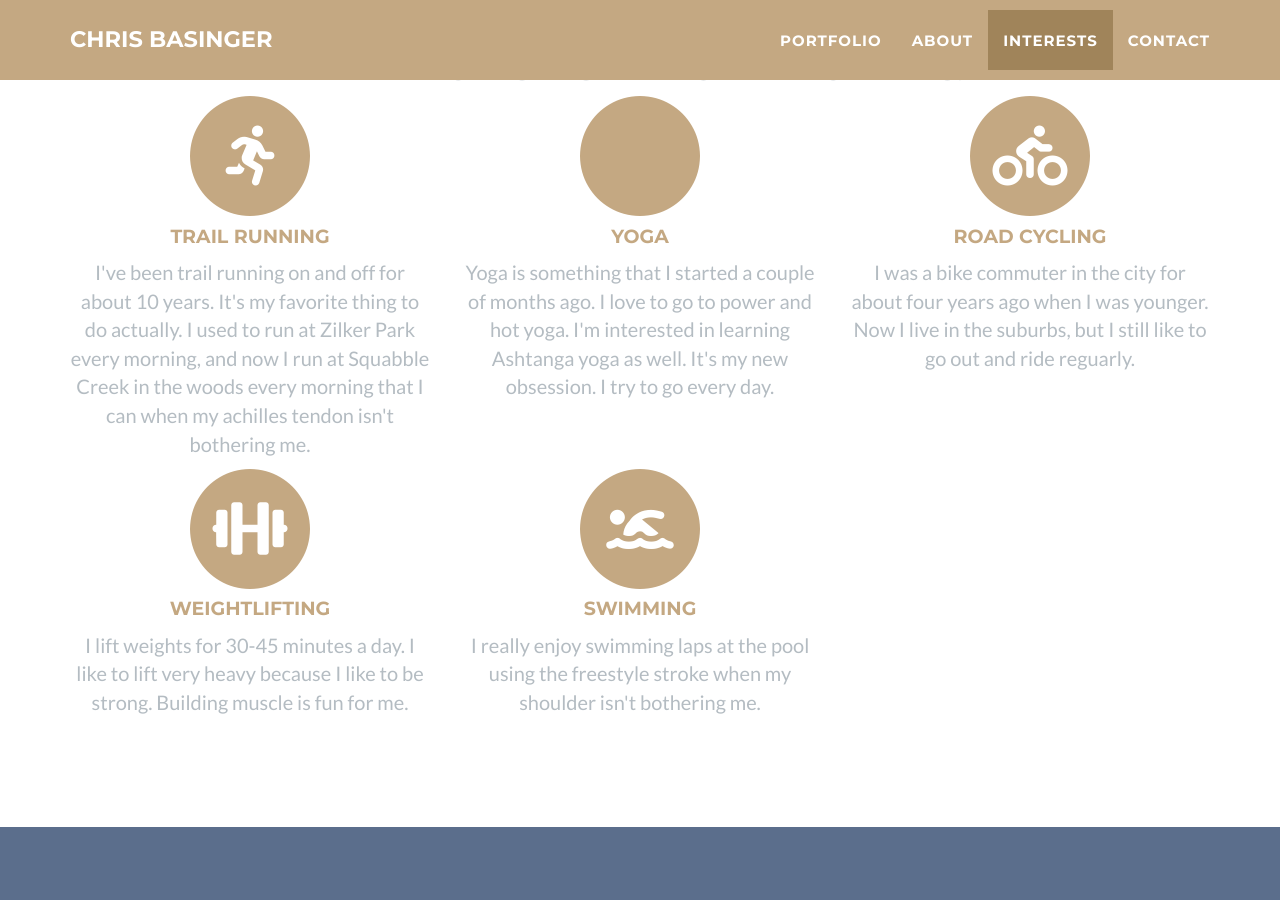
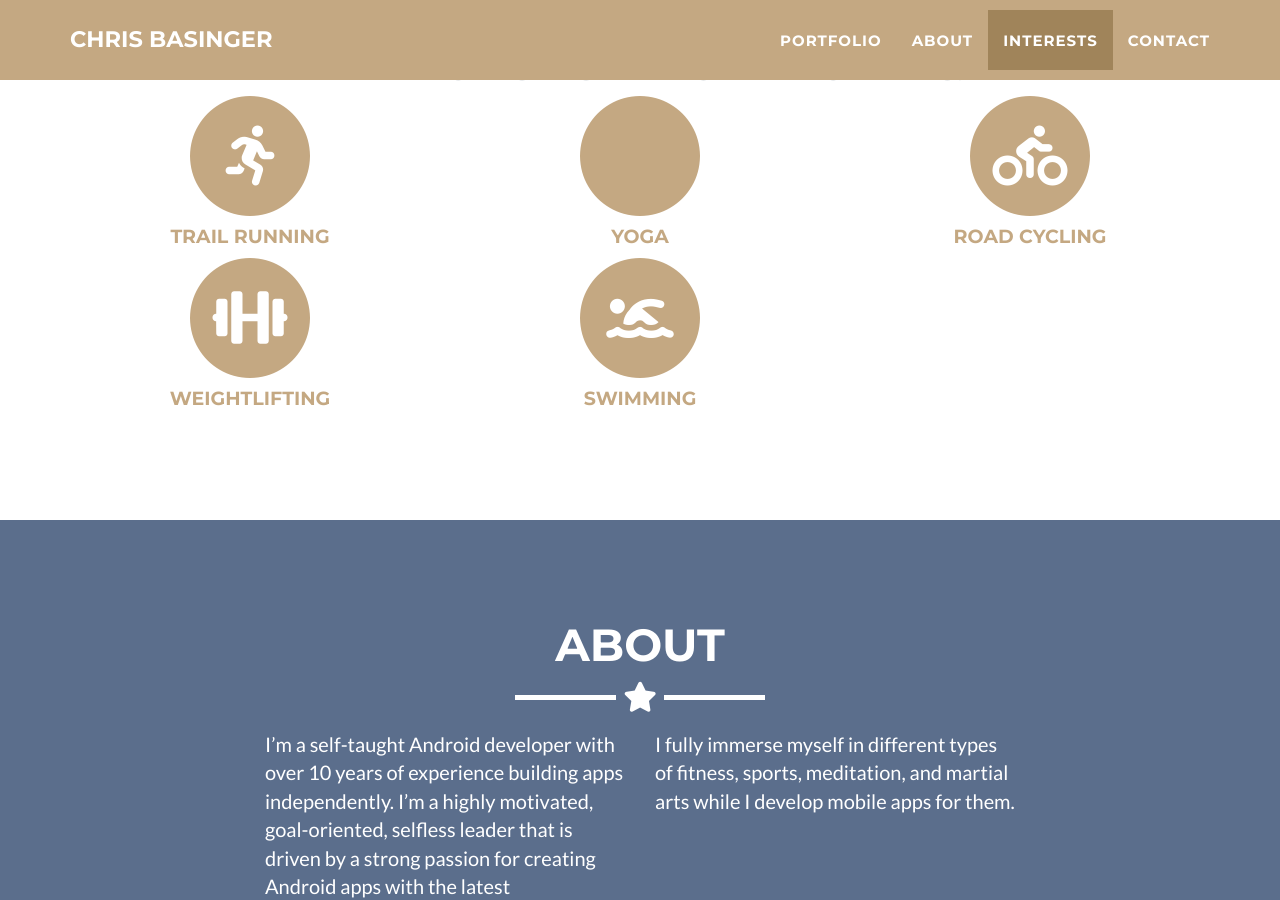
Before and after one commit to zerochancelabs/zerochancelabs.github.io, a Jekyll site: the page built from _posts/2014-07-18-project-1.markdown, in a window 1280 px wide and 900 px high, scrolled down 1785 px. Built offline with Jekyll 4.4.1, drawn with Linux system fonts in a browser that asks for light colours.

Commit message:
edit interests

```diff
--- a/_includes/interests.html
+++ b/_includes/interests.html
@@ -12,7 +12,6 @@
           <i class="fas fa-running fa-stack-1x fa-inverse"></i>
         </span>
                 <h4 class="my-3">Trail Running</h4>
-                <p class="text-muted">I've been trail running on and off for about 10 years. It's my favorite thing to do actually. I used to run at Zilker Park every morning, and now I run at Squabble Creek in the woods every morning that I can when my achilles tendon isn't bothering me.</p>
             </div>
 
             <div class="col-md-4">
@@ -21,7 +20,6 @@
           <i class="fas fa-person- fa-stack-1x fa-inverse"></i>
         </span>
                 <h4 class="my-3">Yoga</h4>
-                <p class="text-muted">Yoga is something that I started a couple of months ago. I love to go to power and hot yoga. I'm interested in learning Ashtanga yoga as well. It's my new obsession. I try to go every day.</p>
             </div>
 
             <div class="col-md-4">
@@ -30,7 +28,6 @@
           <i class="fas fa-biking fa-stack-1x fa-inverse"></i>
         </span>
                 <h4 class="my-3">Road Cycling</h4>
-                <p class="text-muted">I was a bike commuter in the city for about four years ago when I was younger. Now I live in the suburbs, but I still like to go out and ride reguarly.</p>
             </div>
         </div>
         <div class="row text-center">
@@ -40,7 +37,6 @@
           <i class="fas fa-dumbbell fa-stack-1x fa-inverse"></i>
         </span>
                 <h4 class="my-3">Weightlifting</h4>
-                <p class="text-muted">I lift weights for 30-45 minutes a day. I like to lift very heavy because I like to be strong. Building muscle is fun for me.</p>
             </div>
             <div class="col-md-4">
         <span class="fa-stack fa-4x">
@@ -48,7 +44,6 @@
           <i class="fas fa-person-swimming fa-stack-1x fa-inverse"></i>
         </span>
                 <h4 class="my-3">Swimming</h4>
-                <p class="text-muted">I really enjoy swimming laps at the pool using the freestyle stroke when my shoulder isn't bothering me.</p>
             </div>
         </div>
     </div>
```
